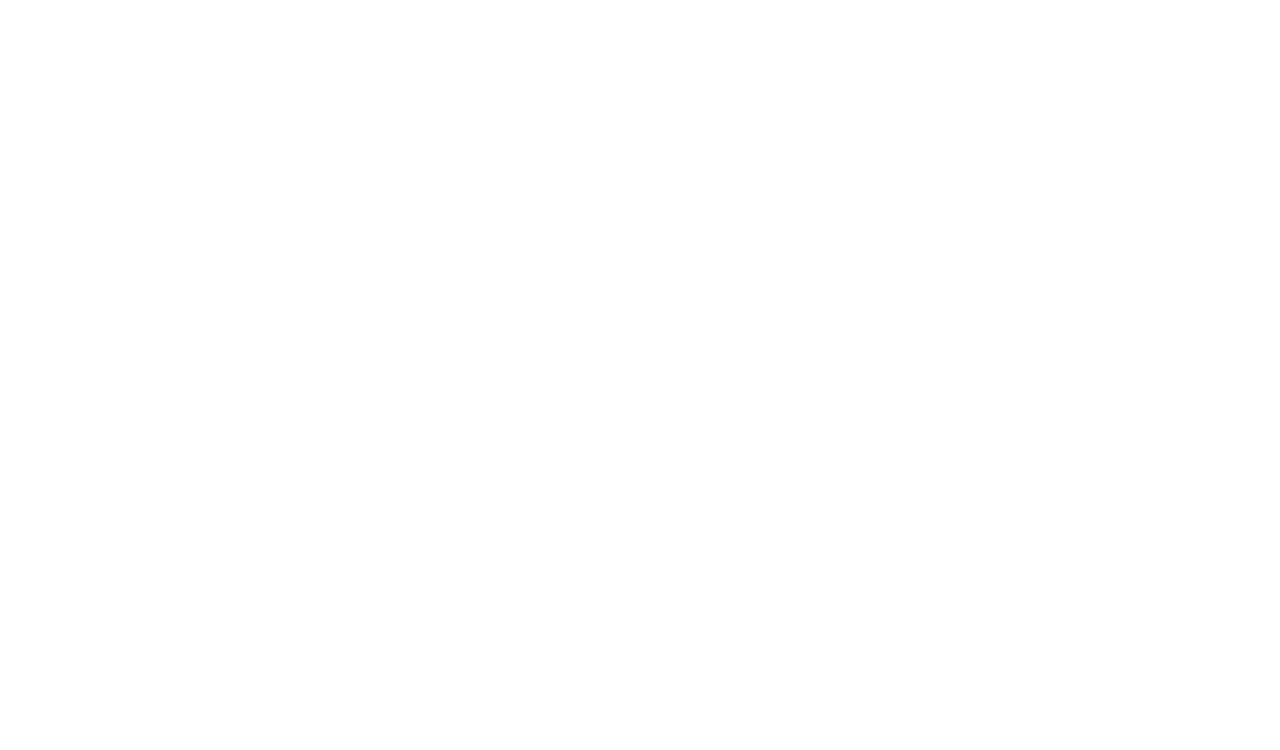
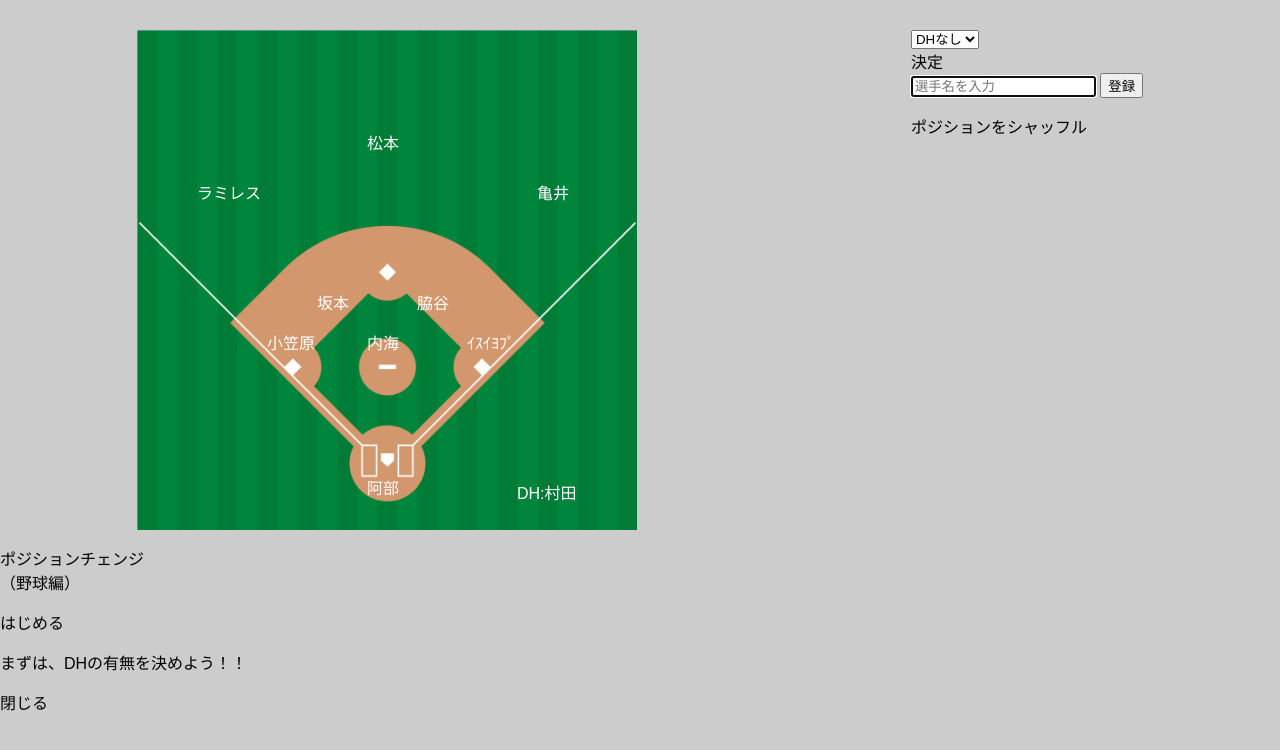
Before and after one commit to momose1031/position-change2, a plain HTML site: page index.html in a window 1280 px wide. Drawn offline with Linux system fonts and the light colour scheme.

Commit message:
ポジション配置

```diff
--- a/index.html
+++ b/index.html
@@ -4,8 +4,51 @@
   <meta charset="UTF-8">
   <title>ポジションチェンジ</title>
   <link rel="stylesheet" href="style.css">
+  <link rel="icon" href="img/favicon.ico" type="image/vnd.microsoft.icon">
 </head>
 <body>
+  <div class="main">
+    <div class="coat">
+      <div id="pitcher">内海</div>
+      <div id="chatcher">阿部</div>
+      <div id="first">ｲｽｲﾖﾌﾟ</div>
+      <div id="second">脇谷</div>
+      <div id="short">坂本</div>
+      <div id="third">小笠原</div>
+      <div id="left">ラミレス</div>
+      <div id="center">松本</div>
+      <div id="right">亀井</div>
+      <div id="DH">DH:村田</div>
+    </div>
+    <div class="right">
+      <select name="DH-select" id="DH-select">
+        <option value="select1">DHなし</option>
+        <option value="select2">DHあり</option>
+      </select>
+      <div id="select-btn">決定</div>
+      <input type="text" id="player" placeholder="選手名を入力" autofocus class="hidden">
+      <button id="btn" class="hidden">登録</button>
+      <ol id="player-list"></ol>
+      <div id="change-btn">ポジションをシャッフル</div>
+      <div class="buttons">
+        <div id="retry-btn"></div>
+        <div id="end-btn"></div>
+      </div>
+    </div>
+  </div>
+
+  <div id="top-page">
+    <p>ポジションチェンジ<br>（野球編）</p>
+    <div id="start-btn">はじめる</div>
+  </div>
+
+  <div id="mask" class="hidden"></div>
+
+  <div id="modal" class="hidden">
+    <p id="modal-p">まずは、DHの有無を決めよう！！</p>
+    <div id="close">閉じる</div>
+  </div>
+
   <script src="main.js"></script>
 </body>
 </html>
--- a/style.css
+++ b/style.css
@@ -0,0 +1,88 @@
+body {
+  margin: 0;
+  padding: 0;
+  background-color: #ccc;
+  font-family: 'Yu Mincho Light', 'YuMincho', 'Yu Mincho', '游明朝体', sans-serif;
+}
+
+.main {
+  display: flex;
+  text-align: left;
+}
+
+.coat {
+  background-image: url("img/coat.png");
+  background-repeat: no-repeat;
+  background-size: 500px;
+  width: 500px;
+  height: 500px;
+  margin: 0 auto;
+  margin-top: 30px;
+  color: #fff;
+  position: relative;
+}
+
+#pitcher {
+  position: absolute;
+  top: 300px;
+  left: 230px;
+}
+
+#chatcher {
+  position: absolute;
+  top: 445px;
+  left: 230px;
+}
+
+#first {
+  position: absolute;
+  top: 300px;
+  left: 330px;
+}
+
+#second {
+  position: absolute;
+  top: 260px;
+  left: 280px;
+}
+
+#short {
+  position: absolute;
+  top: 260px;
+  left: 180px;
+}
+
+#third {
+  position: absolute;
+  top: 300px;
+  left: 130px;
+}
+
+#left {
+  position: absolute;
+  top: 150px;
+  left: 60px;
+}
+
+#center {
+  position: absolute;
+  top: 100px;
+  left: 230px;
+}
+
+#right {
+  position: absolute;
+  top: 150px;
+  left: 400px;
+}
+
+#DH {
+  position: absolute;
+  top: 450px;
+  left: 380px;
+}
+
+.right {
+  padding-top: 30px;
+  margin: 0 auto;
+}
```
Also changed, not shown: img/1454977.jpg (deleted), img/coat.png (added), img/favicon.ico (added), img/top-image.jpg (renamed from img/1842427.jpg), 1 other file.
